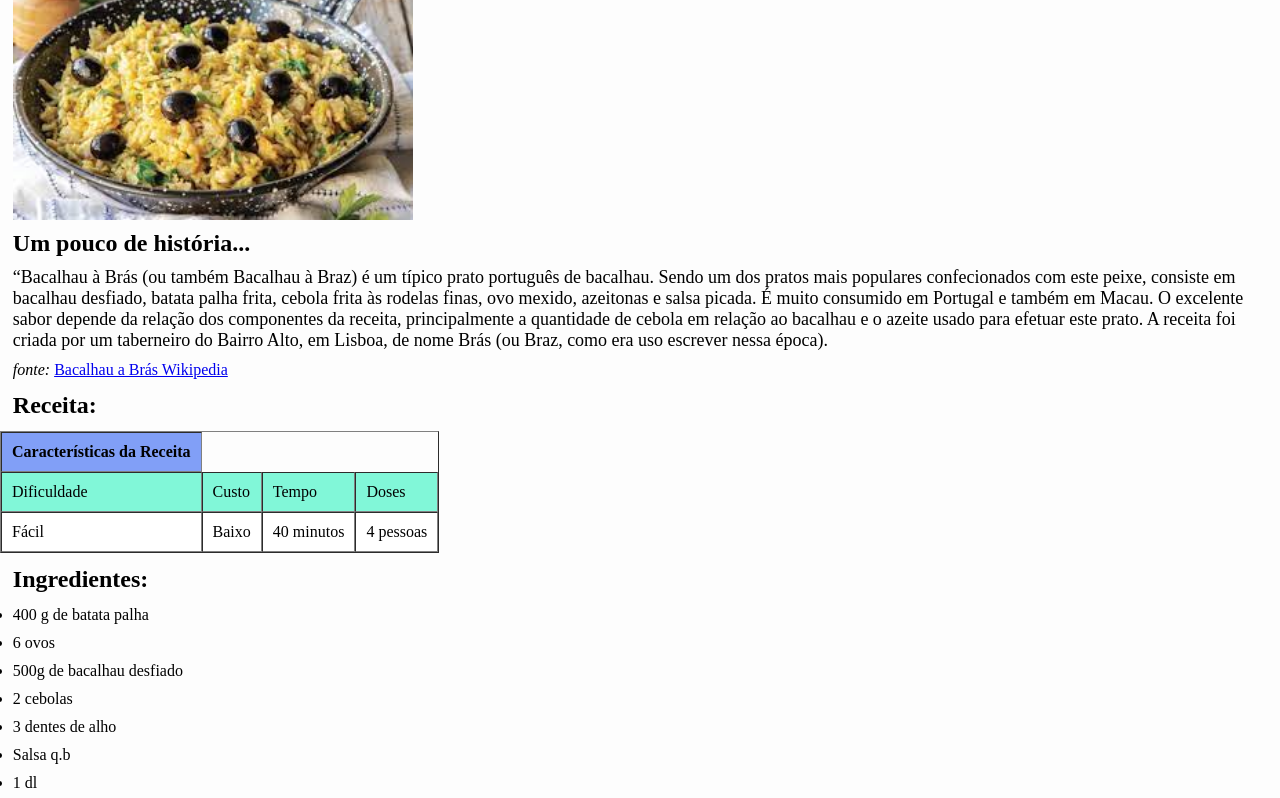
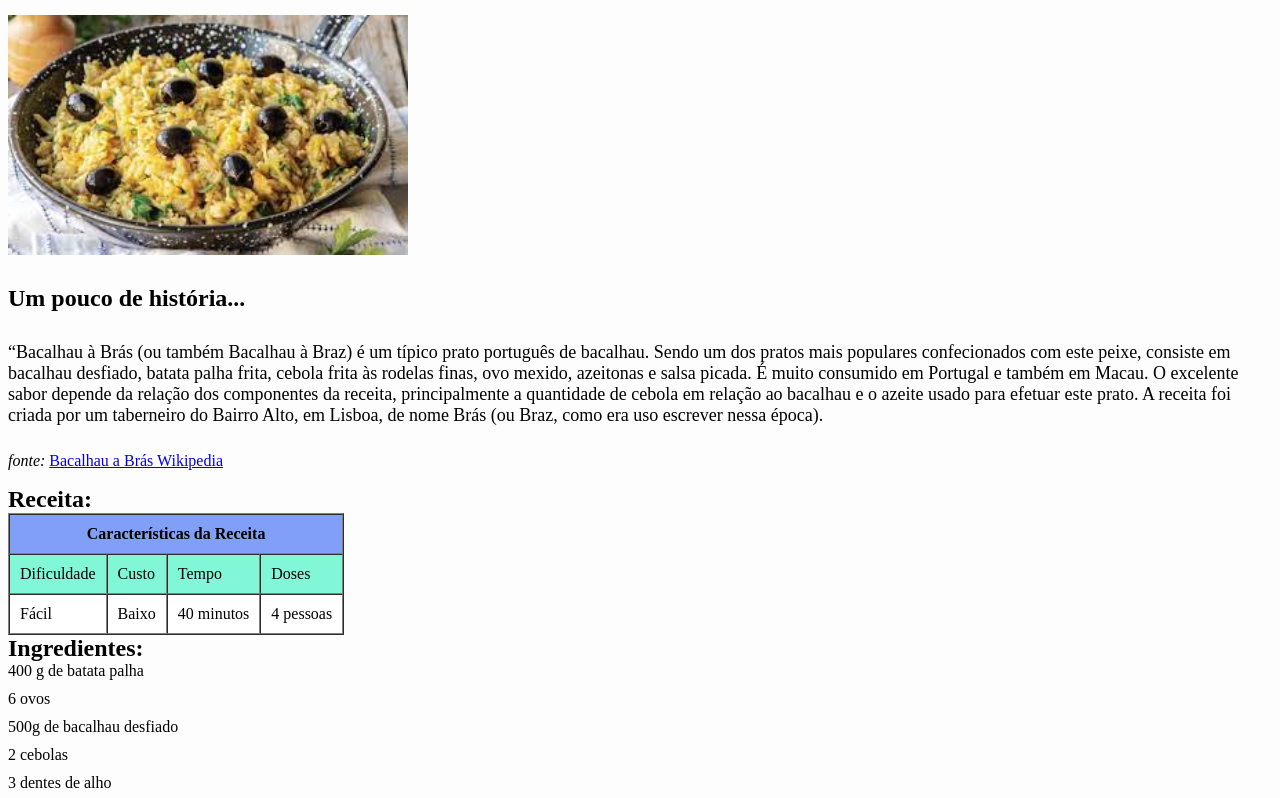
Before and after one commit to willpinheiro99/Receita_Bacalhau, a plain HTML site: page index.html in a window 1280 px wide. Shown: the part 70-868 px from the top of the page. Drawn offline with Linux system fonts and the light colour scheme.

Commit message:
teste
teste

```diff
--- a/index.html
+++ b/index.html
@@ -1,5 +1,6 @@
 <!DOCTYPE html>
 <html lang="pt-br">
+
 <head>
 
     <meta charset="UTF-8">
@@ -9,13 +10,15 @@
     <title>Receita de Bacalhau a Brás</title>
     <link rel="stylesheet" href="style.css">
 </head>
+
 <body>
     <header></header>
-    <section> <main class="apresentacao">
+    <section>
+        <main class="apresentacao">
             <h1> <strong class="título-destaque"> Receita de Bacalhau a Brás </strong></h1>
             <img class="apresentacao__conteudo__imagem" src="bacalhau a brás.jpg">
             <h2 class="apresentacao__conteudo__titulo">Um pouco de história...</h2>
-<p class="apresentacao__conteudo__texto">  “Bacalhau à Brás (ou também Bacalhau à Braz) é um típico prato
+            <p class="apresentacao__conteudo__texto"> “Bacalhau à Brás (ou também Bacalhau à Braz) é um típico prato
                 português de bacalhau.
                 Sendo um dos pratos mais populares confecionados com este
                 peixe, consiste em bacalhau desfiado, batata palha frita, cebola
@@ -26,7 +29,8 @@
                 azeite usado para efetuar este prato.
                 A receita foi criada por um taberneiro do Bairro Alto, em Lisboa,
                 de nome Brás (ou Braz, como era uso escrever nessa época). </p>
-<p><em>fonte:</em> <a href="https://pt.wikipedia.org/wiki/Bacalhau_%C3%A0_Br%C3%A1s"> Bacalhau a Brás Wikipedia</a> </p>
+            <p><em>fonte:</em> <a href="https://pt.wikipedia.org/wiki/Bacalhau_%C3%A0_Br%C3%A1s"> Bacalhau a Brás
+                    Wikipedia</a> </p>
     </section>
 
 
@@ -34,7 +38,7 @@
 
     <table border="1" cellpadding="10px" cellspacing="0px">
 
-            <th>Características da Receita</th>
+        <th colspan="4">Características da Receita</th>
 
 
         <tr>
@@ -98,4 +102,5 @@
     <input type="submit" name="button" value="enviar">
 
 </body>
+
 </html>
--- a/style.css
+++ b/style.css
@@ -1,5 +1,5 @@
 *{
-    margin: 0;
+    margin: 1;
     padding: 0;
 }
 
@@ -17,7 +17,7 @@ body {
 }
 
 .apresentacao {
-    margin: 1%;
+    margin: 0%;
     display: flex;
     flex-direction: column;
     align-items: flex-start;
```
Lines whose indentation alone changed are shown as unchanged.
